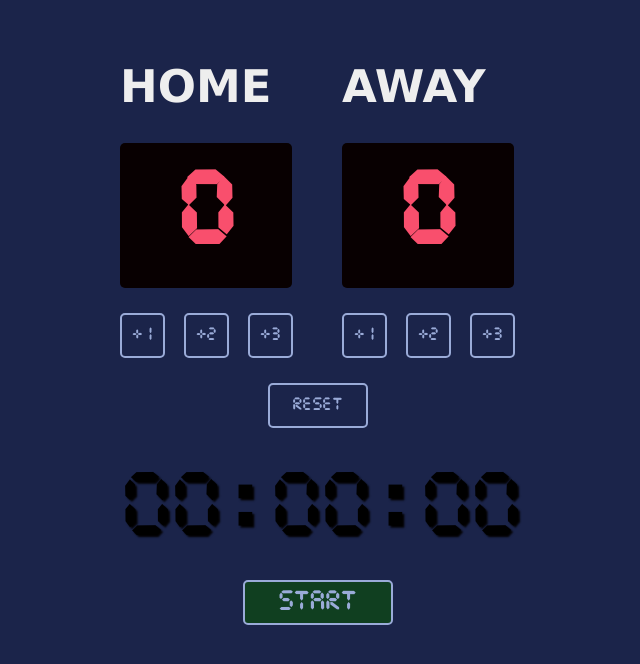
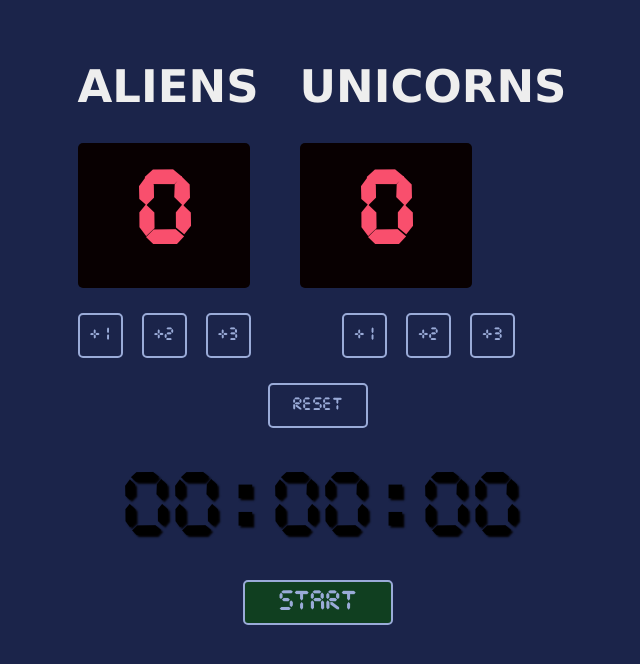
Before and after one commit to Che-ryl/basketball-scoreboard, a plain HTML site: page index.html in a window 1280 px wide. Shown: the whole page, without its empty margins (318-958 px from the left). Drawn offline with Linux system fonts and the light colour scheme.

Commit message:
Update index.html

```diff
--- a/index.html
+++ b/index.html
@@ -6,7 +6,7 @@
     <body>
         <div class="score-section">
             <div class="score-container">
-                <h1>HOME</h1>
+                <h1>ALIENS</h1>
                 <div class="scorecount">
                     <h2 id="home-score">0</h2>
                 </div>
@@ -15,7 +15,7 @@
                 <button class ="add-button" id="home3btn">+3</button>
             </div>
             <div class="score-container">
-                <h1>AWAY</h1>
+                <h1>UNICORNS</h1>
                 <div class="scorecount">
                     <h2 id="guest-score">0</h2>
                 </div>
```
